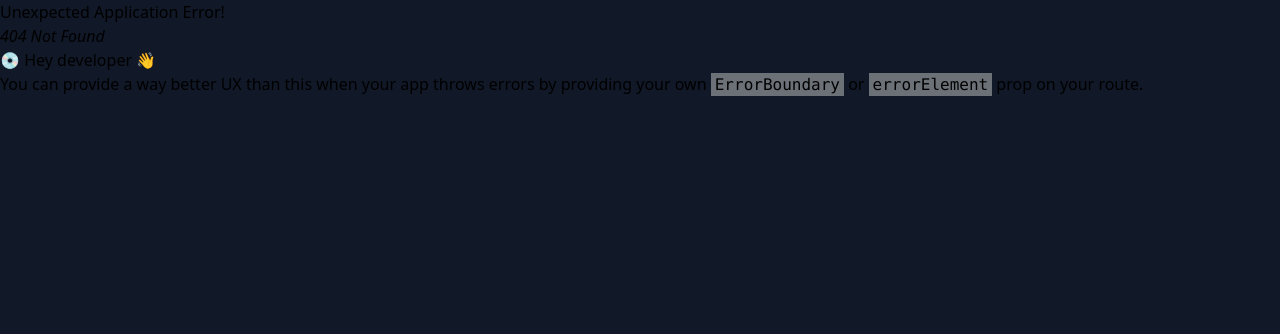
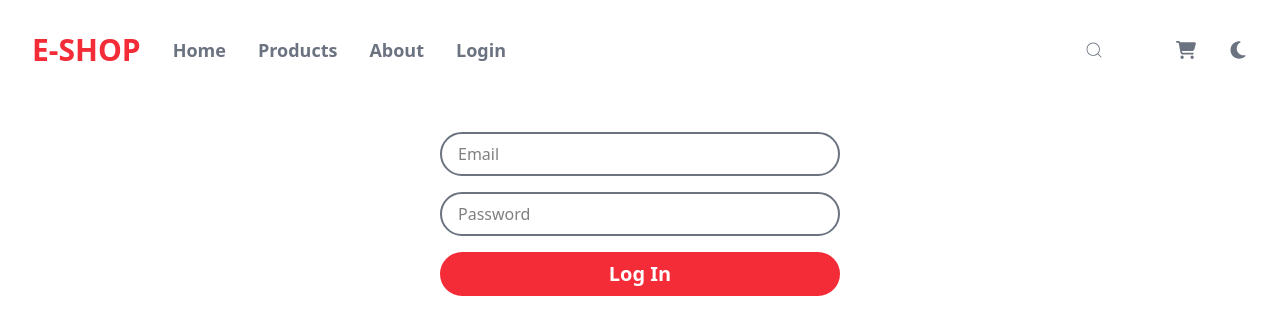
Before and after one commit to raheemnbrk/e-shop, a React (Vite) app: page /login in a window 1280 px wide. Before the commit this address had no page. Shown: the top 334 px of the page. Built offline with nearby package versions, Linux system fonts and the light colour scheme.

Commit message:
add login , error and loading components

```diff
--- a/package.json
+++ b/package.json
@@ -16,6 +16,7 @@
     "react-icons": "^5.5.0",
     "react-router-dom": "^6.23.1",
     "react-slick": "^0.30.3",
+    "react-spinners": "^0.17.0",
     "slick-carousel": "^1.8.1",
     "tailwindcss": "^4.1.8"
   },
--- a/src/App.jsx
+++ b/src/App.jsx
@@ -7,10 +7,13 @@ import ProductsDetails , {loader as productsDetailsLoader } from "./pages/produc
 import ProdDetail from "./pages/products/porductInfo/prodDetail"
 import ProductReviews from "./pages/products/porductInfo/productReview"
 import ProductImages from "./pages/products/porductInfo/productImges"
+import NotFound from "./components/notFound"
+import Login from "./components/login"
+import ErrorPage from "./pages/errorPage"
 
 export default function App(){
   const router = createBrowserRouter(createRoutesFromElements(
-    <Route element={<Layout/>} >
+    <Route element={<Layout/>} errorElement={<ErrorPage/>} >
       <Route index element={<Home/>} loader={homeLoader}/>
       <Route path="products" element={<Products/>} loader={productsLoader} />
       <Route path="products/:id" element={<ProductsDetails/>} loader={productsDetailsLoader}>
@@ -18,6 +21,8 @@ export default function App(){
          <Route path="reviews" element={<ProductReviews/>} />
          <Route path="images" element={<ProductImages/>} />
       </Route>
+      <Route path="*" element={<NotFound/>} />
+      <Route path="login" element={<Login/>}/>
     </Route>
   ))
   return(
--- /dev/null
+++ b/src/components/loadingPage.jsx
@@ -0,0 +1,12 @@
+import { ClipLoader } from "react-spinners"
+
+export default function LoadingPage(){
+    return(
+        <>
+          <div className="p-8 flex flex-col items-center justify-center">
+            <ClipLoader color="#f42c37" size={50} />
+            <h1 className="text-xl font-semibold capitalize dark:text-white" >loading...</h1>
+          </div>
+        </>
+    )
+}
--- /dev/null
+++ b/src/components/login.jsx
@@ -0,0 +1,27 @@
+import { Form } from "react-router-dom"
+
+export default function Login(){
+    return(
+        <>
+          <div className="p-8 space-y-6">
+            <Form className="flex flex-col space-y-4">
+              <input
+               type="email"
+               placeholder="Email"
+               name="email"
+               className="border-2 border-light-text dark:border-dark-text focus:border-primary focus:outline-0 px-4 py-2 rounded-full w-[400px] mx-auto"
+               />
+
+
+              <input
+               type="password"
+               placeholder="Password"
+               name="password"
+               className="border-2 border-light-text dark:border-dark-text focus:border-primary focus:outline-0 px-4 py-2 rounded-full w-[400px] mx-auto"
+               />
+              <button className="bg-primary text-white px-4 py-2 rounded-full w-[400px] cursor-pointer capitalize font-semibold text-xl mx-auto">Log in</button>
+            </Form>
+          </div>
+        </>
+    )
+}
--- /dev/null
+++ b/src/components/notFound.jsx
@@ -0,0 +1,16 @@
+import { Link } from "react-router-dom"
+
+export default function NotFound(){
+    return(
+        <>
+          <div className="p-8 space-y-8 text-center">
+             <h1 className="text-xl font-semibold dark:text-white capitalize">this page is not found</h1>
+             <button className="capitalize text-xl font-semibold text-white bg-light-text dark:bg-dark-text px-4 py-2 rounded-lg hover:scale-105 transition-all duration-300 cursor-pointer">
+                <Link to={""}>
+                  back to home page
+                </Link>
+             </button>
+            </div>
+        </>
+    )
+}
--- /dev/null
+++ b/src/pages/errorPage.jsx
@@ -0,0 +1,18 @@
+import { useRouteError } from "react-router-dom"
+
+export default function ErrorPage() {
+    const error = useRouteError()
+    return (
+        <>
+            <div className="p-8 space-y-6 dark:text-white">
+                    <h1 >Error : {error.message}</h1>
+                    <h1>{error.status} - {error.statusText}</h1>
+                    <button className="capitalize text-xl font-semibold text-white bg-light-text dark:bg-dark-text px-4 py-2 rounded-lg hover:scale-105 transition-all duration-300 cursor-pointer">
+                        <Link to={""}>
+                            back to home page
+                        </Link>
+                    </button>
+            </div>
+        </>
+    )
+}
--- a/src/pages/home/home.jsx
+++ b/src/pages/home/home.jsx
@@ -6,6 +6,8 @@ import "slick-carousel/slick/slick.css";
 import "slick-carousel/slick/slick-theme.css";
 
 import { getHomeProducts } from "../../data";
+
+import LoadingPage from "../../components/loadingPage";
 
 export function loader() {
   return defer({ products: getHomeProducts() })
@@ -29,7 +31,7 @@ export default function Home() {
   return (
     <>
       <div className="p-8">
-        <Suspense fallback={<h1>loading...</h1>} >
+        <Suspense fallback={<LoadingPage/>} >
           <Await resolve={products.products}>
             {(products) => (
               <div className="bg-bg-gray dark:bg-secondDarkBg rounded-lg ">
--- a/src/pages/products/products.jsx
+++ b/src/pages/products/products.jsx
@@ -5,6 +5,8 @@ import UpperSection from "./upperSection"
 import Category from "./category"
 import ProductsCard from "./productsCard"
 import { getProducts } from "../../data"
+
+import LoadingPage from "../../components/loadingPage"
 
 export function loader() {
     return defer({ products: getProducts() })
@@ -18,7 +20,7 @@ export default function Products() {
             <div className="p-8 space-y-6">
                 <UpperSection />
 
-                <Suspense fallback={<h1>loading....</h1>}>
+                <Suspense fallback={<LoadingPage/>}>
                     <Await resolve={products.products}>
                         {(products) => {
                             const filterCat = searchParams.get("category")
--- a/src/pages/products/productsDetails.jsx
+++ b/src/pages/products/productsDetails.jsx
@@ -3,6 +3,8 @@ import { Suspense } from "react"
 
 import Product from "./product"
 import { getProducts } from "../../data"
+
+import LoadingPage from "../../components/loadingPage"
 
 export function loader({ params }) {
     return defer({ product: getProducts(params.id) })
@@ -13,7 +15,7 @@ export default function ProductsDetails() {
     return (
         <>
             <div className="p-8">
-                <Suspense fallback={<h1>loading....</h1>}>
+                <Suspense fallback={<LoadingPage/>}>
                     <Await resolve={product.product}>
                         {(product) => {
                             return (
```
Also changed, not shown: 1 other file (tests, documents, lock files or other folders).
